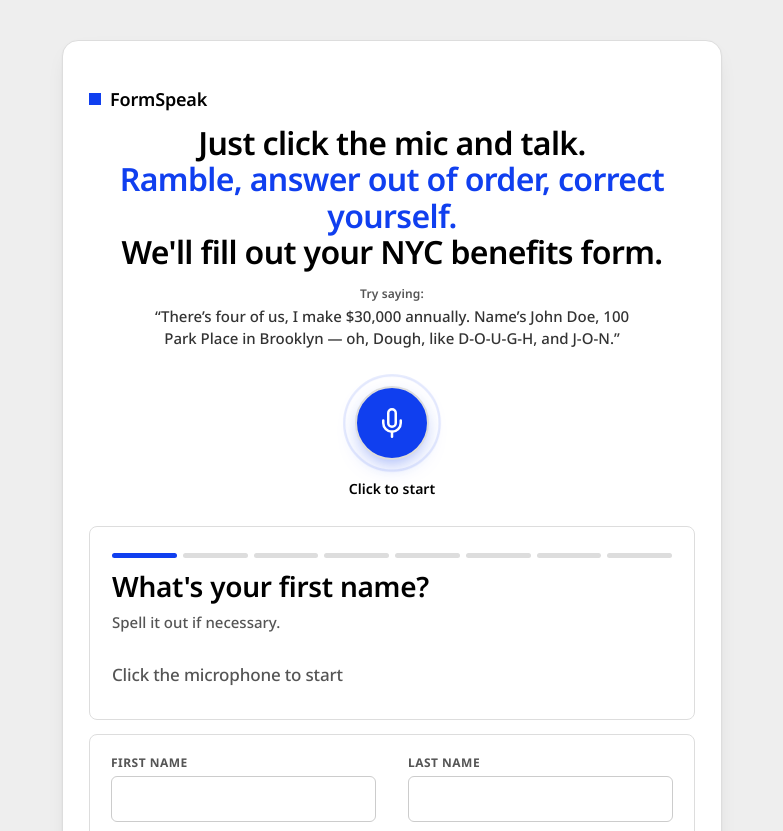
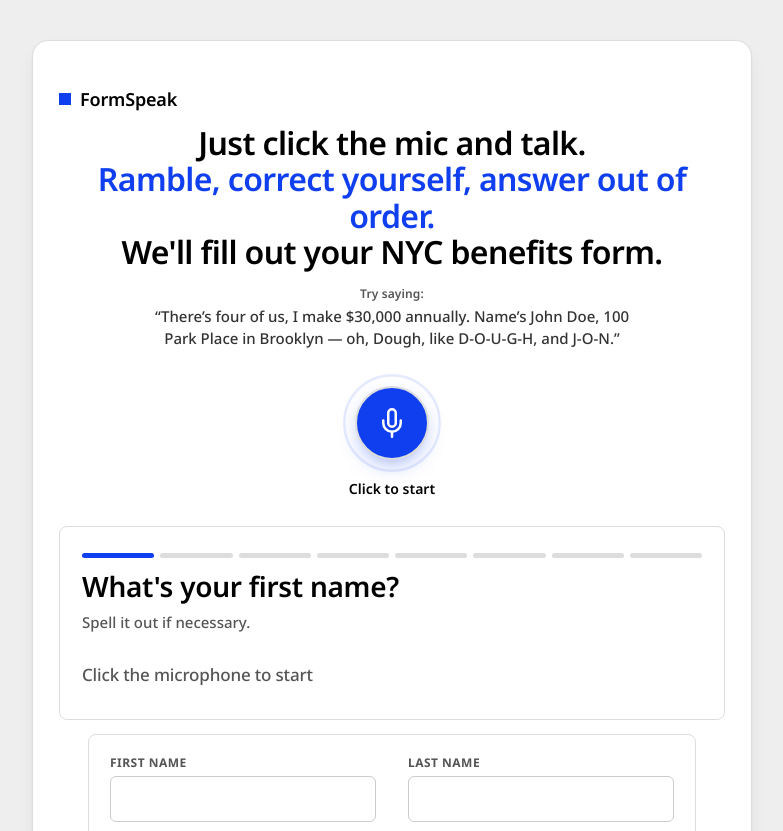
Before and after one commit to jpaulgale/formspeak, a plain HTML site: page public/index.html in a window 1280 px wide. Shown: the top 831 px of the page, without its empty margins (248-1031 px from the left). Drawn offline with Linux system fonts and the light colour scheme; a web font is replaced by a local one.

Commit message:
Hero: reorder highlight + widen desktop card so it fits on one line
Highlight reordered to 'Ramble, correct yourself, answer out of order.' (ascending
tricolon, ends on the most distinctive feature). At 32px that line needed 651px but
only 606px was usable, orphaning 'order.' onto a second line. Widened the desktop
card 660->720 (more whitespace) and pinned .liveform back to 608 so only the
whitespace grows, not the form. Verified one line at 32px with no horizontal
overflow down to the 760px breakpoint.

```diff
--- a/public/index.html
+++ b/public/index.html
@@ -69,7 +69,7 @@
   <main class="appmain">
   <!-- FORM — shown immediately; microphone sits at the top of the form -->
   <div id="formScreen" style="flex:1;display:flex;flex-direction:column;gap:14px;">
-    <h1 class="hero">Just <span id="heroVerb">click</span> the mic and talk.<br><span class="hl">Ramble, answer out of order, correct yourself.</span><br>We'll fill out your NYC benefits form.</h1>
+    <h1 class="hero">Just <span id="heroVerb">click</span> the mic and talk.<br><span class="hl">Ramble, correct yourself, answer out of order.</span><br>We'll fill out your NYC benefits form.</h1>
     <!-- mic + transcript + focused question: on mobile this block sticks to the
          top of the viewport so it follows the user down toward the lower fields -->
     <div class="stickytop" id="stickyTop">
--- a/public/styles.css
+++ b/public/styles.css
@@ -403,7 +403,10 @@ select.ff-select:invalid, select.ff-select option[value=""] { color: var(--gray-
   /* float the panel as a centered card instead of a full-height phone column */
   body { align-items: flex-start; }
   .app {
-    max-width: 660px;
+    /* 720 (not 660) so the headline's "Ramble, correct yourself, answer out of
+       order." line fits at full 32px without orphaning a word. The form itself is
+       pinned back to its original width below, so only the whitespace grows. */
+    max-width: 720px;
     min-height: auto;
     align-self: flex-start;
     margin: 40px auto;
@@ -417,8 +420,11 @@ select.ff-select:invalid, select.ff-select option[value=""] { color: var(--gray-
   /* desktop is a floating card, not a scrolling phone column — no sticky header */
   .stickytop, .stickytop.is-stuck { position: static; margin: 0; padding: 0; background: none; box-shadow: none; }
   .appmain { padding-top: 0; }  /* card padding handles top spacing on desktop */
-  /* two-column editable form; address + submit + hint span the full width */
+  /* two-column editable form; address + submit + hint span the full width.
+     max-width pins it to its pre-720 width so widening the card only adds
+     whitespace around the form, not to the form. */
   .liveform { background: var(--card); border: 1px solid var(--line); border-radius: 8px; padding: 13px 13px 15px;
+    max-width: 608px; margin-inline: auto; width: 100%;
     display: grid; grid-template-columns: 1fr 1fr; gap: 8px 16px; align-items: start; }
   .nyc-errorsummary,
   .liveform .ff[data-key="address"],
```
